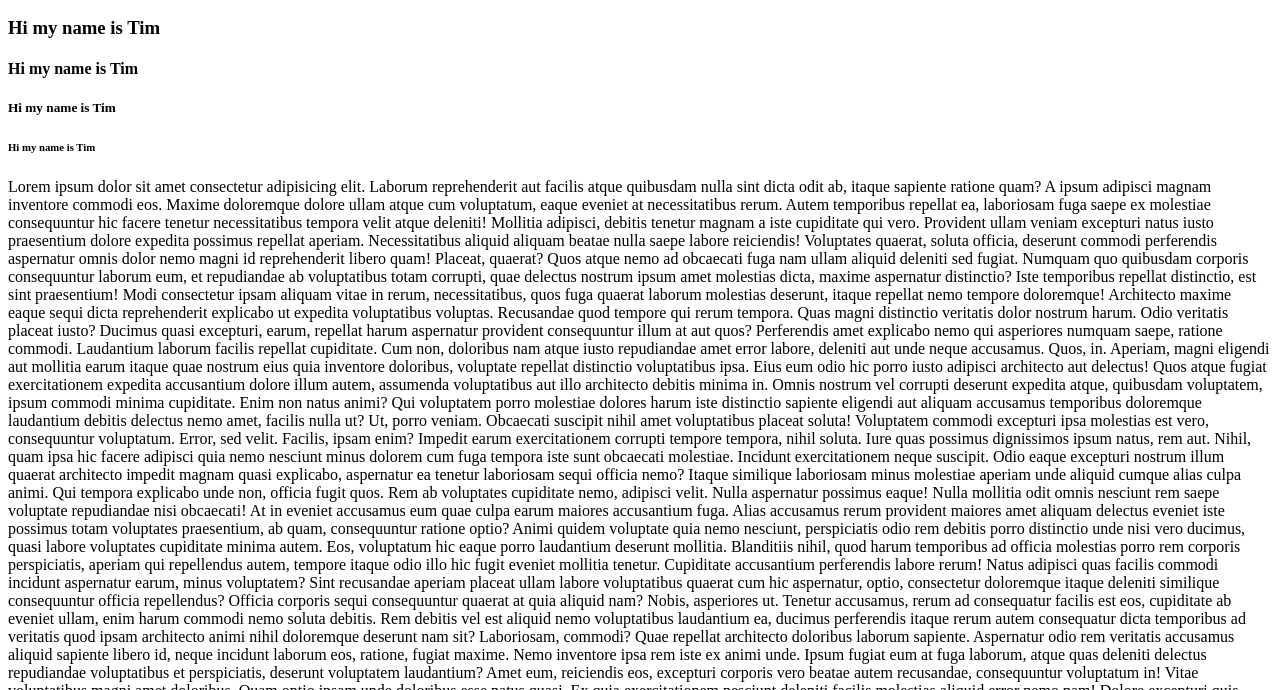
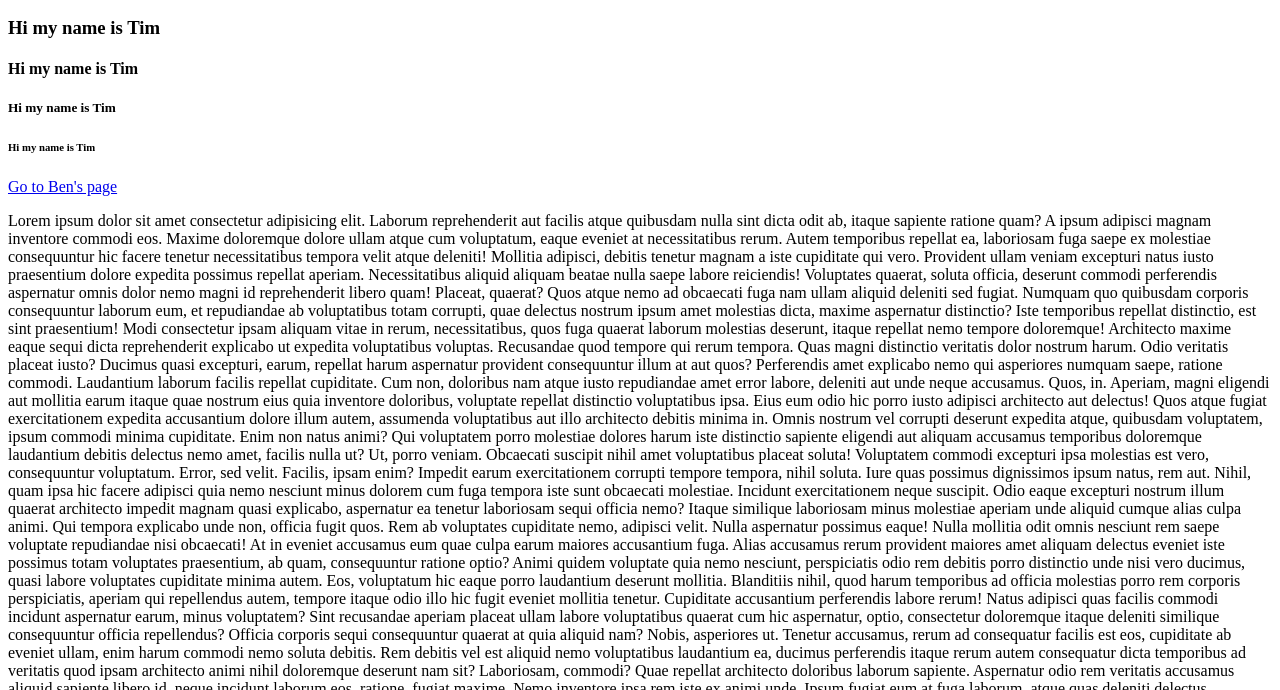
Before and after one commit to atmention/hello_world, a plain HTML site: page index.html in a window 1280 px wide. Shown: the part 110-800 px from the top of the page. Drawn offline with Linux system fonts and the light colour scheme.

Commit message:
Added button to Ben's page

```diff
--- a/index.html
+++ b/index.html
@@ -15,6 +15,7 @@
   <h4>Hi my name is Tim</h4>
   <h5>Hi my name is Tim</h5>
   <h6>Hi my name is Tim</h6>
+  <a href="https://koenib.github.io/hello_world/index.html" target="_blank">Go to Ben's page</a>
   <p>Lorem ipsum dolor sit amet consectetur adipisicing elit. Laborum reprehenderit aut facilis atque quibusdam nulla sint dicta odit ab, itaque sapiente ratione quam? A ipsum adipisci magnam inventore commodi eos.
   Maxime doloremque dolore ullam atque cum voluptatum, eaque eveniet at necessitatibus rerum. Autem temporibus repellat ea, laboriosam fuga saepe ex molestiae consequuntur hic facere tenetur necessitatibus tempora velit atque deleniti!
   Mollitia adipisci, debitis tenetur magnam a iste cupiditate qui vero. Provident ullam veniam excepturi natus iusto praesentium dolore expedita possimus repellat aperiam. Necessitatibus aliquid aliquam beatae nulla saepe labore reiciendis!
```
